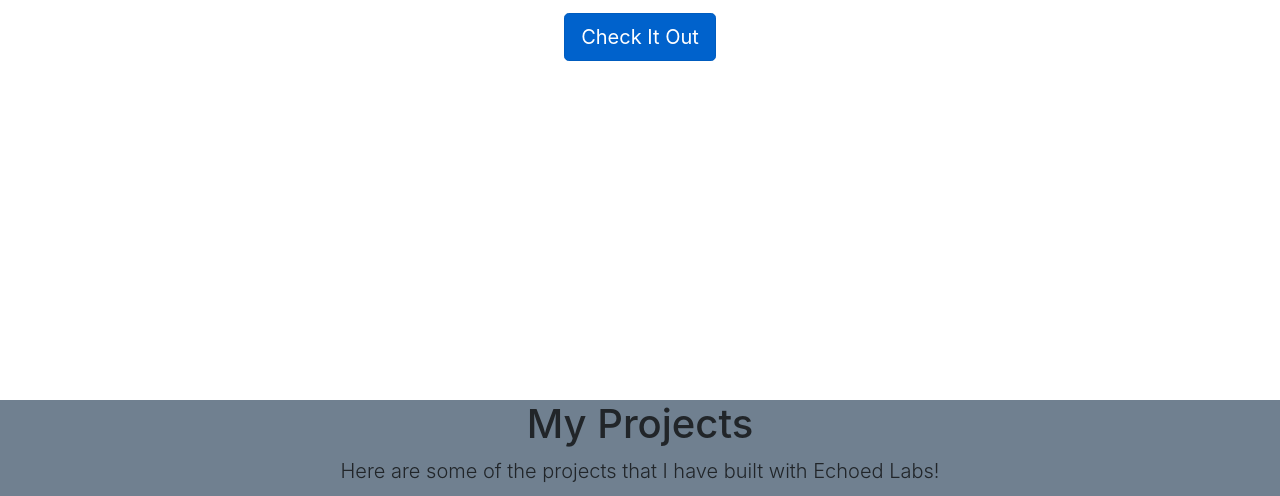
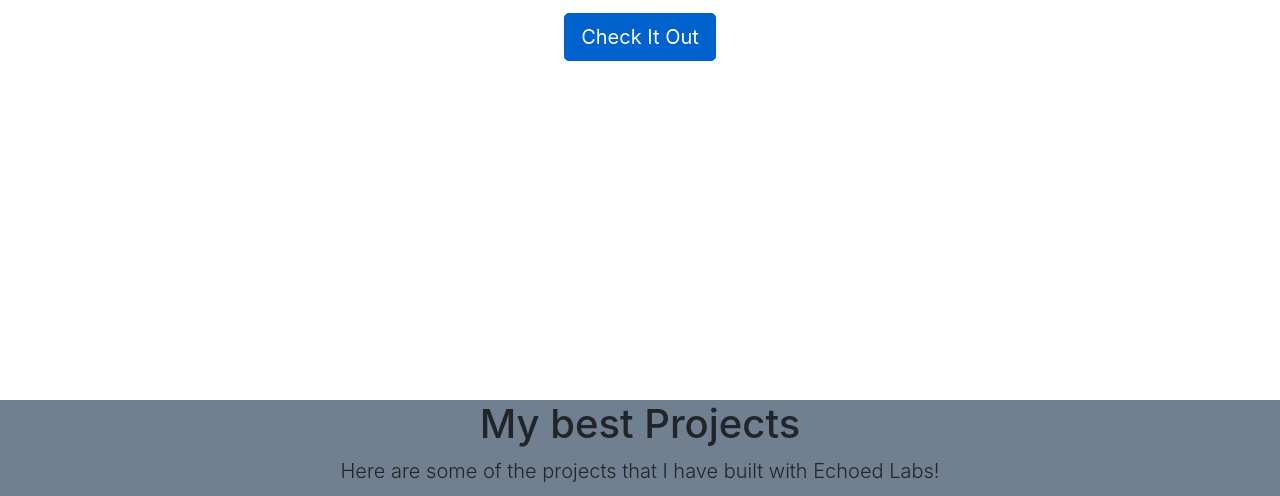
Before and after one commit to fxthcnx/CA-Bootstrap, a plain HTML site: page index.html in a window 1280 px wide. Shown: the part 456-952 px from the top of the page. Drawn offline with nearby package versions, Linux system fonts and the light colour scheme.

Commit message:
change projects
improved title

```diff
--- a/index.html
+++ b/index.html
@@ -36,7 +36,7 @@
 
          <div id="projects-section">
                 <div class="container text-center">
-                    <h1>My Projects</h1>
+                    <h1>My best Projects</h1>
                     <p class="lead">Here are some of the projects that I have built with Echoed Labs!</p>
                     <div class="card-deck mt-5">
                             <div class="card">
```
